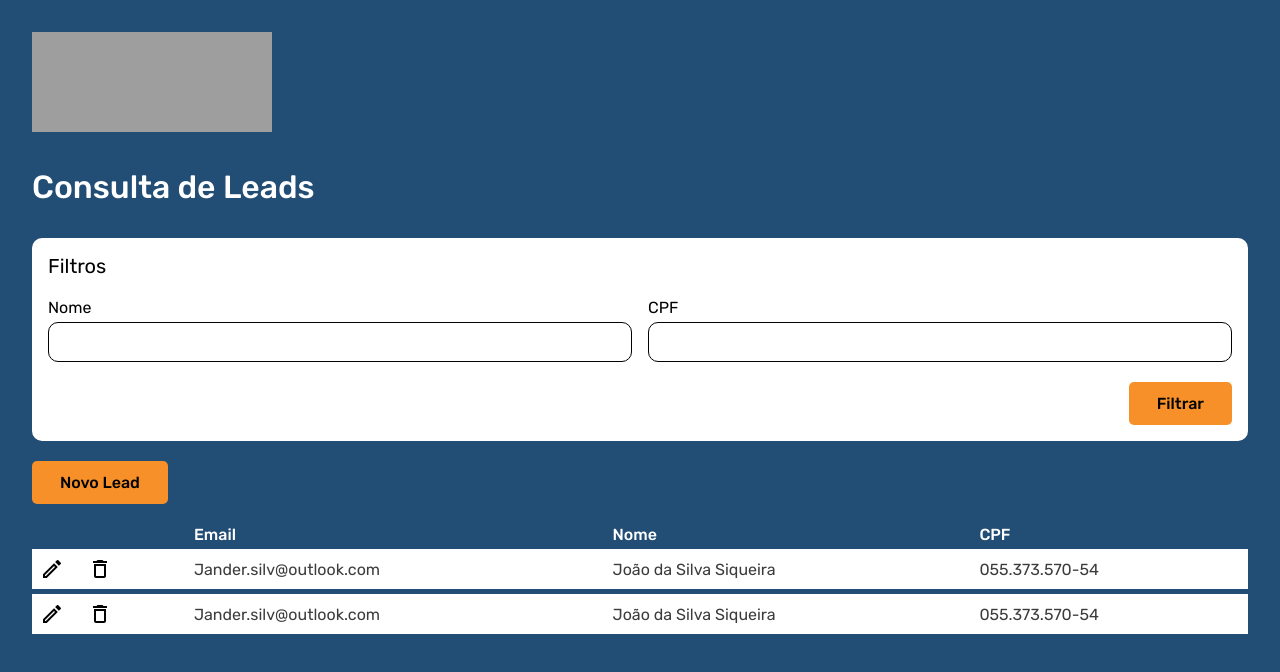
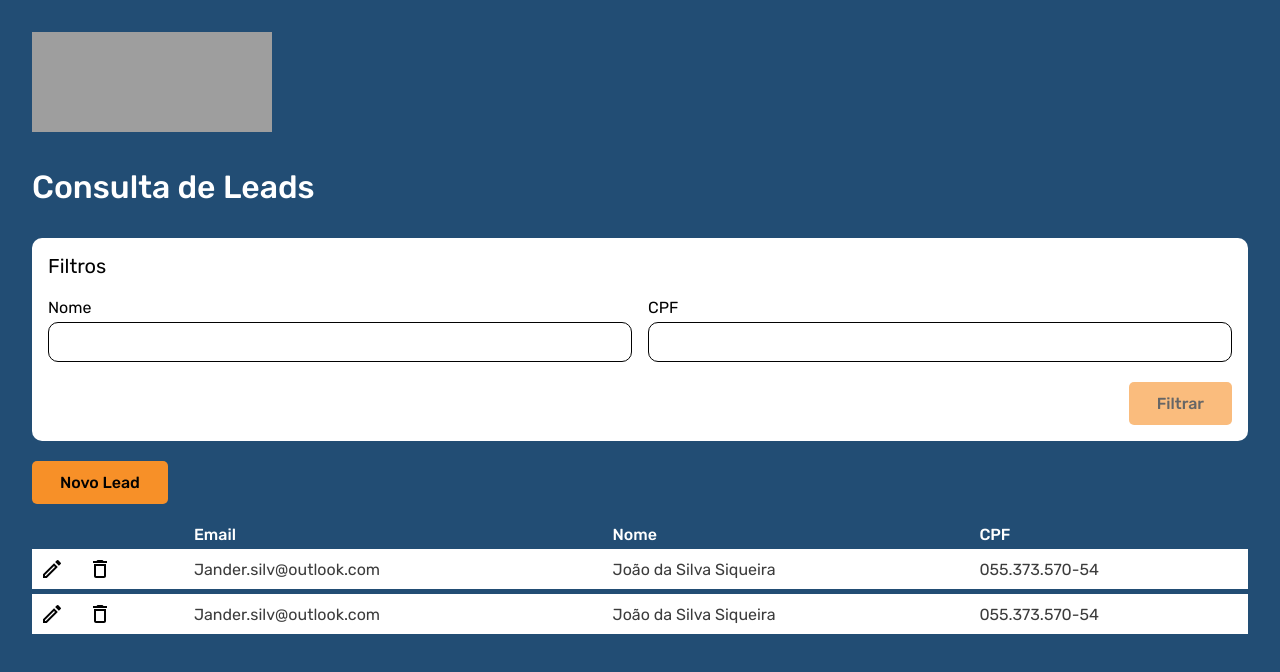
Before and after one commit to JanderSilv/acerta-leads, a React (Vite) app: page / in a window 1280 px wide. Shown: the top 672 px of the page. Built offline with nearby package versions, Linux system fonts and the light colour scheme; grey boxes are pictures that could not be loaded.

Commit message:
✨ feat(pages/home): gets values from filters inputs.

```diff
--- a/src/pages/home/index.tsx
+++ b/src/pages/home/index.tsx
@@ -1,12 +1,37 @@
 import { Link } from 'react-router-dom'
+import { Formik } from 'formik'
+import * as Yup from 'yup'
 import { MdOutlineModeEditOutline as EditIcon, MdDeleteOutline as DeleteIcon } from 'react-icons/md'
-import { Button, IconButton, Input, InputGroup, LayoutTitle, Title } from 'src/components'
+
+import { CPFMask } from 'src/helpers'
+import { Button, IconButton, InputField, InputGroup, LayoutTitle, Title } from 'src/components'
 import { ButtonsCell, FiltersContainer, FiltersWrapper, Table, TableWrapper } from './styles'
 
+type Filters = {
+  name?: string
+  cpf?: string
+}
+
+const ValidationSchema = Yup.object().shape({
+  name: Yup.string().notRequired(),
+  cpf: Yup.string().notRequired()
+})
+
+const initialValues: Filters = {
+  name: '',
+  cpf: ''
+}
+
 const Home = () => {
+  const handleFilter = (values: Filters) => {
+    console.log(values)
+  }
+
   return (
     <main>
       <LayoutTitle>Consulta de Leads</LayoutTitle>
+      <Formik initialValues={initialValues} onSubmit={handleFilter} validationSchema={ValidationSchema}>
+        {({ values, setFieldValue, handleChange, dirty }) => (
           <FiltersWrapper>
             <Title as="h2" size={4} fontWeight={400}>
               Filtros
@@ -14,16 +39,26 @@ const Home = () => {
 
             <FiltersContainer>
               <InputGroup label="Nome">
-            <Input id="name" />
+                <InputField id="name" name="name" onChange={handleChange} />
               </InputGroup>
               <InputGroup label="CPF">
-            <Input id="cpf" />
+                <InputField
+                  id="cpf"
+                  name="cpf"
+                  value={values.cpf}
+                  onChange={event => {
+                    setFieldValue('cpf', CPFMask(event.target.value))
+                  }}
+                />
               </InputGroup>
             </FiltersContainer>
 
-        <Button className="filters__button">Filtrar</Button>
+            <Button disabled={!dirty} className="filters__button">
+              Filtrar
+            </Button>
           </FiltersWrapper>
-
+        )}
+      </Formik>
       <TableWrapper>
         <Button as={Link} to="/cadastro">
           Novo Lead
--- a/src/pages/home/styles.ts
+++ b/src/pages/home/styles.ts
@@ -1,3 +1,4 @@
+import { Form as FormikForm } from 'formik'
 import styled, { css } from 'styled-components'
 
 export const Wrapper = styled.div`
@@ -9,7 +10,7 @@ export const Wrapper = styled.div`
   `}
 `
 
-export const FiltersWrapper = styled.section`
+export const FiltersWrapper = styled(FormikForm)`
   ${({ theme: { colors, space, radii } }) => css`
     padding: ${space[3]};
     border-radius: ${radii.box};
```
Lines whose indentation alone changed are shown as unchanged.
